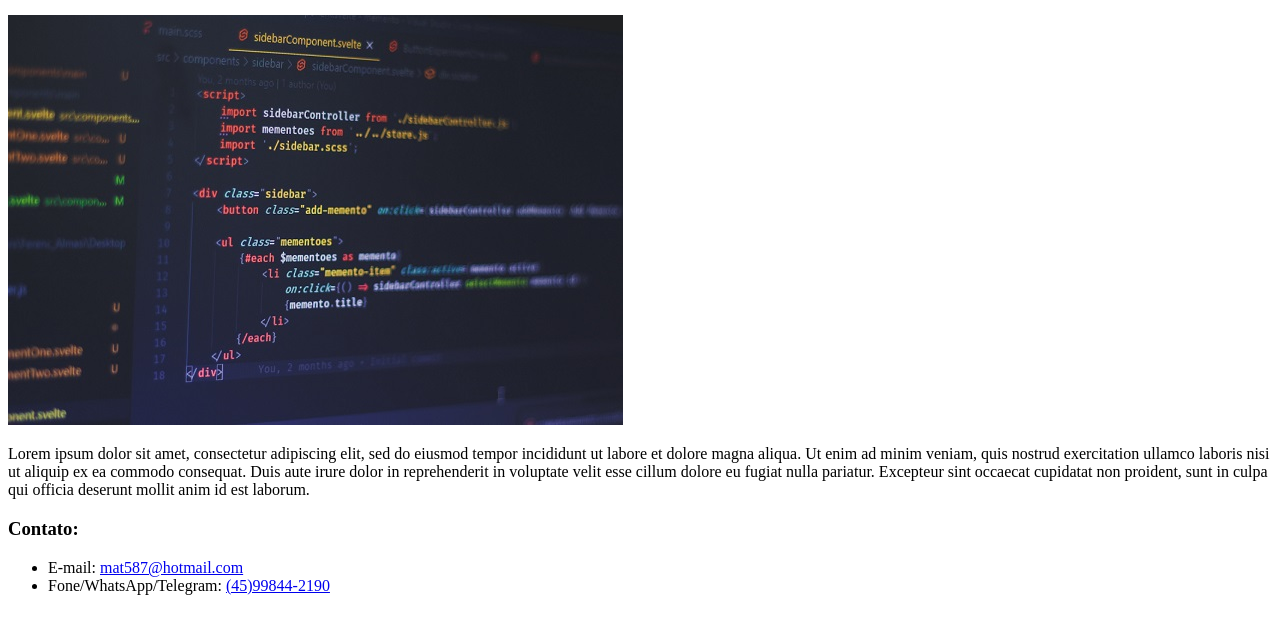
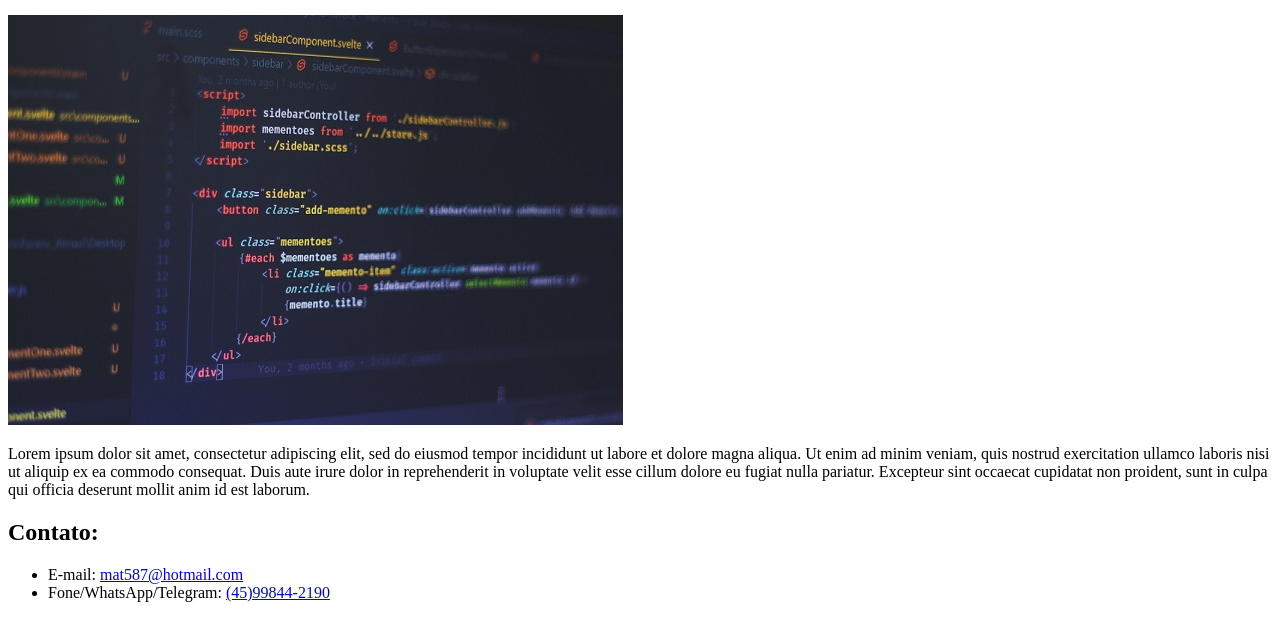
Before and after one commit to MFinantes/Repositorio-Bootcamp-DIO, a plain HTML site: page Outros Projetos/Site Pessoal/Sitepessoal.html in a window 1280 px wide. Shown: the part 320-938 px from the top of the page. Drawn offline with Linux system fonts and the light colour scheme.

Commit message:
Update Sitepessoal.html

```diff
--- a/Outros Projetos/Site Pessoal/Sitepessoal.html
+++ b/Outros Projetos/Site Pessoal/Sitepessoal.html
@@ -29,7 +29,7 @@
 		</article>
 	</section>
 	<footer>
-		<h3>Contato:</h3>
+		<h2>Contato:</h2>
 		<ul>
 			<li>E-mail: <a href="mailto:mat587@hotmail.com" target="_blank">mat587@hotmail.com</a></li>
 			<li>Fone/WhatsApp/Telegram: <a href="tell:+5545998442190">(45)99844-2190</li>
```
